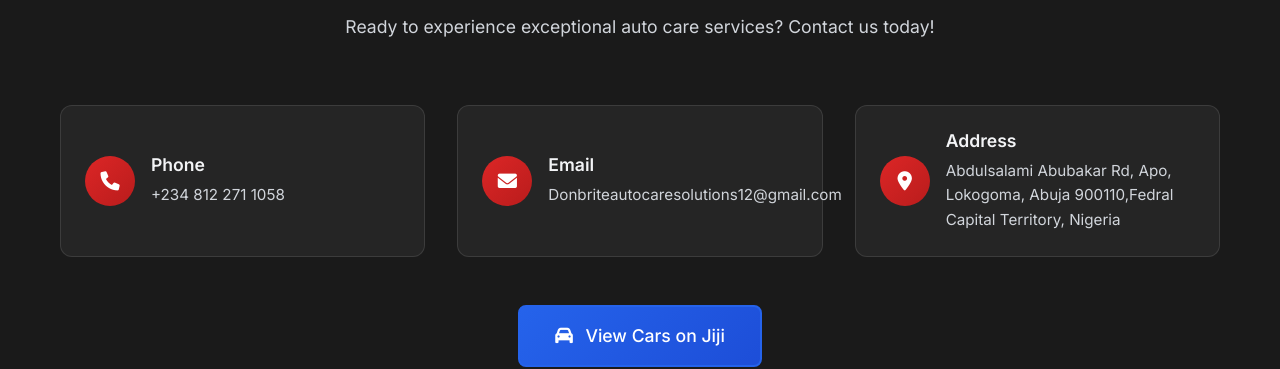
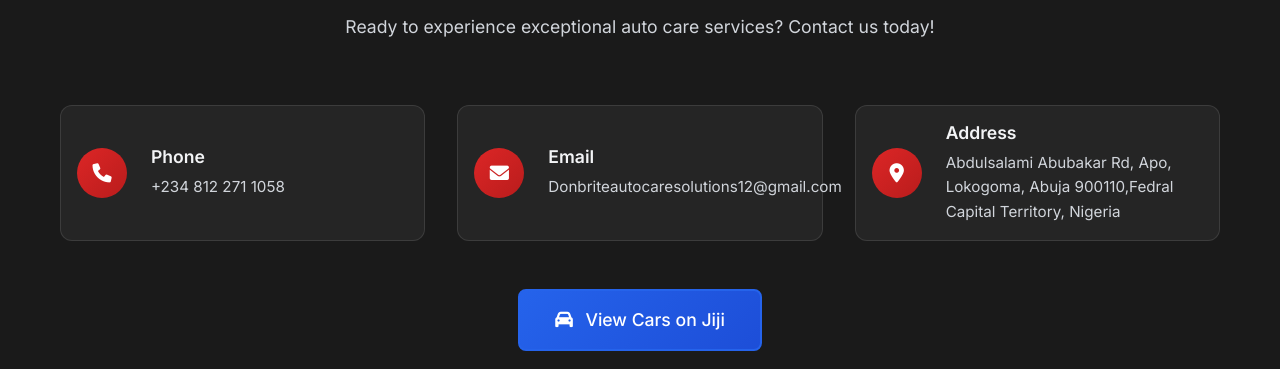
Before and after one commit to MichaelMV9/Don-Brite-Auto-care, a website built with Vite: page index.html in a window 1280 px wide. Shown: the part 2401-2770 px from the top of the page. Built offline with nearby package versions, Linux system fonts and the light colour scheme.

Commit message:
New-Update4

```diff
--- a/style.css
+++ b/style.css
@@ -407,7 +407,7 @@ h1, h2, h3, h4 {
 
 .contact-grid {
     display: grid;
-    grid-template-columns: repeat(auto-fit, minmax(250px, 1fr));
+    grid-template-columns: repeat(auto-fit, minmax(300px, 1.5fr));
     gap: 2rem;
     margin-bottom: 3rem;
 }
@@ -415,8 +415,8 @@ h1, h2, h3, h4 {
 .contact-item {
     display: flex;
     align-items: center;
-    gap: 1rem;
-    padding: 1.5rem;
+    gap: 1.5rem;
+    padding: 1rem;
     background: rgba(255, 255, 255, 0.05);
     border-radius: 12px;
     border: 1px solid rgba(255, 255, 255, 0.1);
```
Also changed, not shown: index.html (+1 -1 lines).
